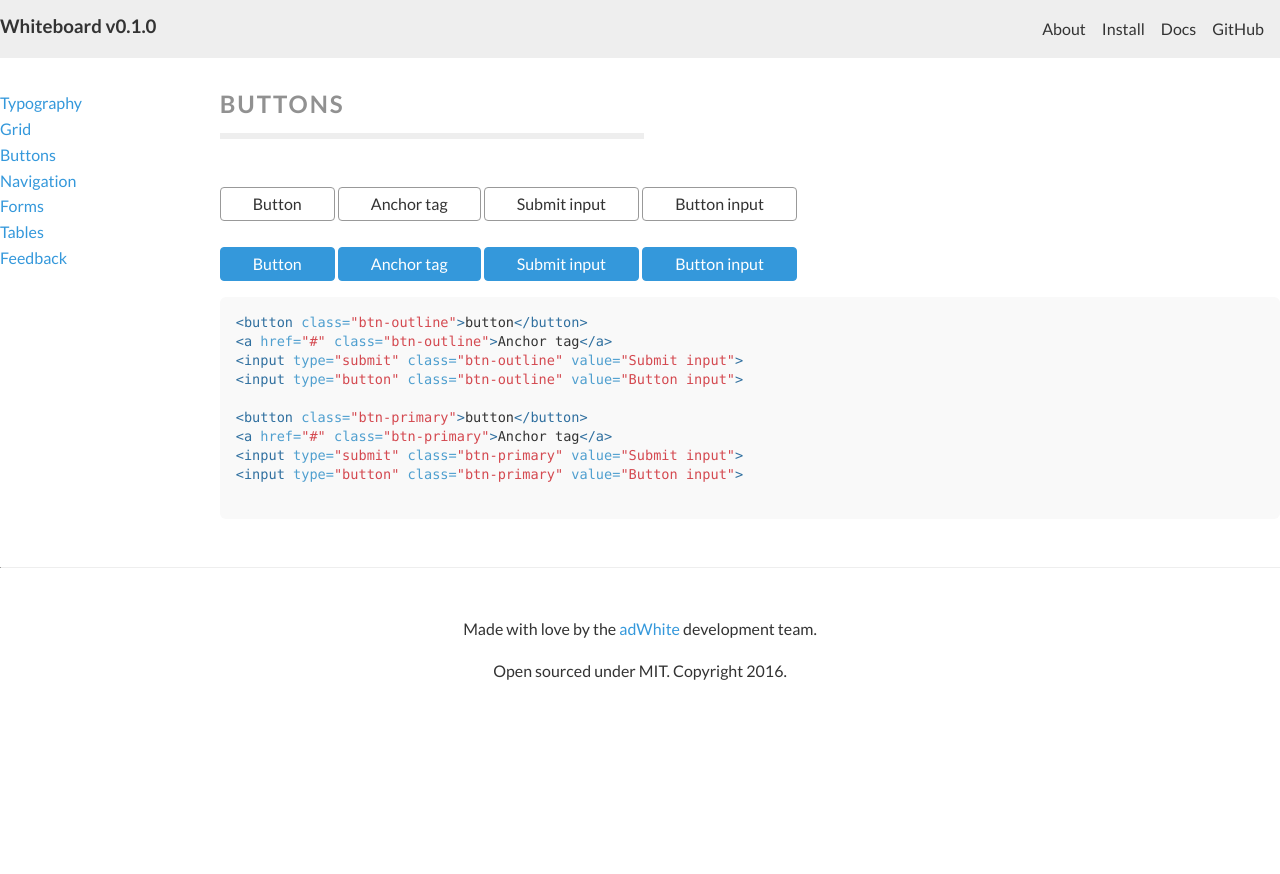
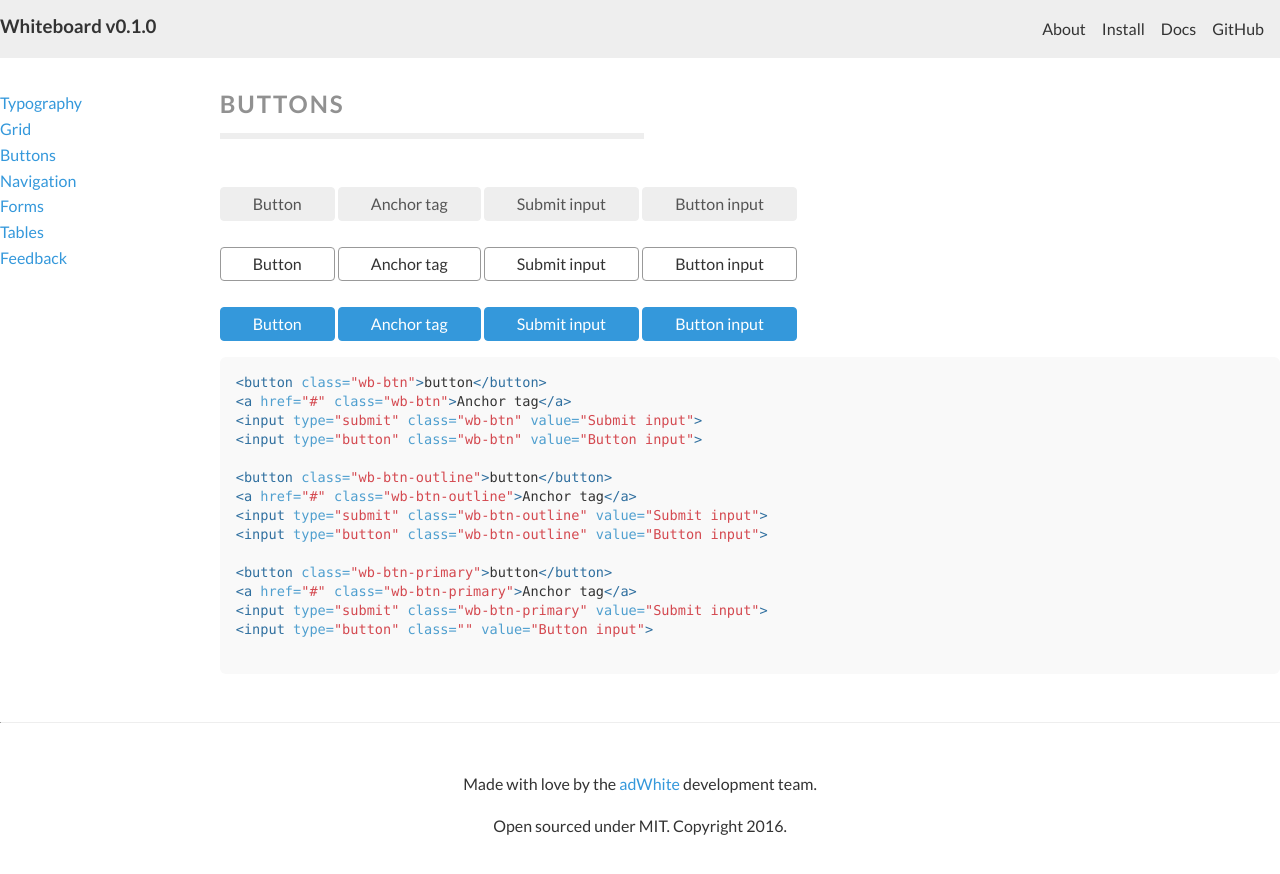
Before and after one commit to adWhite/whiteboard, a Jekyll site: the page built from buttons.html, in a window 1280 px wide. Shown: the top 874 px of the page. Built offline with Jekyll 4.4.1, drawn with Linux system fonts in a browser that asks for light colours; Markdown is read by kramdown in place of the engine named in the settings.

Commit message:
button default added

```diff
--- a/_sass/components/_buttons.scss
+++ b/_sass/components/_buttons.scss
@@ -6,7 +6,6 @@
 %btn-static {
   display: inline-block;
   padding: .5em 2em;
-  border: 0;
   text-decoration: none;
   text-align: center;
   font-family: inherit;
@@ -14,6 +13,7 @@
   white-space: nowarp;
   line-height: 1;
   cursor: pointer;
+  border: 0;
   border-radius: $wb-btn-border-radius;
 
   &:focus {
@@ -28,9 +28,9 @@
   border: 1px solid $border-color;
 
   &:hover {
-    background-color: darken($background-color, 5%);
     color: $text-color;
     text-decoration: none;
+    background-color: darken($background-color, 5%);
     border-color: darken($background-color, 5%);
   }
 
@@ -40,22 +40,33 @@
   }
 }
 
-a.btn-outline,
-button.btn-outline,
-.btn-outline {
+a.wb-btn,
+button.wb-btn,
+.wb-btn {
   @extend %btn-static;
 
-  @include btn($wb-btn-default-bg, $wb-btn-default-color, lighten($wb-btn-default-color, 40%));
+  @include btn($wb-btn-default-bg, $wb-btn-default-color, $wb-btn-default-border);
+
+  // &:hover {
+  //   border-color: lighten($wb-btn-default-color, 10%);
+  // }
+}
+
+a.wb-btn-outline,
+button.wb-btn-outline,
+.wb-btn-outline {
+  @extend %btn-static;
+
+  @include btn($wb-btn-outline-bg, $wb-btn-outline-color, lighten($wb-btn-outline-color, 40%));
 
   &:hover {
     border-color: lighten($wb-btn-default-color, 10%);
   }
 }
 
-
-a.btn-primary,
-button.btn-primary,
-.btn-primary {
+a.wb-btn-primary,
+button.wb-btn-primary,
+.wb-btn-primary {
   @extend %btn-static;
 
   @include btn($wb-btn-primary-bg, $wb-btn-primary-color, $wb-btn-primary-bg);
--- a/_sass/utils/_variables.scss
+++ b/_sass/utils/_variables.scss
@@ -61,9 +61,13 @@ $wb-border-radius-small: 3px;
 
 $wb-btn-border-radius: $wb-border-radius-base;
 
-$wb-btn-default-bg: transparent;
-$wb-btn-default-color: #333;
-$wb-btn-default-border: #ccc;
+$wb-btn-default-bg: $wb-gray-lighter;
+$wb-btn-default-color: $wb-gray;
+$wb-btn-default-border: $wb-btn-default-bg;
+
+$wb-btn-outline-bg: transparent;
+$wb-btn-outline-color: #333;
+$wb-btn-outline-border: #ccc;
 
 $wb-btn-primary-bg: $wb-brand-primary;
 $wb-btn-primary-color: #fff;
--- a/buttons.html
+++ b/buttons.html
@@ -13,31 +13,45 @@ title: Buttons
       <hr class="hr-docs">
 
       <div class="demo">
-        <button class="btn-outline">Button</button>
-        <a href="#" class="btn-outline">Anchor tag</a>
-        <input type="submit" class="btn-outline" value="Submit input">
-        <input type="button" class="btn-outline" value="Button input">
+        <button class="wb-btn">Button</button>
+        <a href="#" class="wb-btn">Anchor tag</a>
+        <input type="submit" class="wb-btn" value="Submit input">
+        <input type="button" class="wb-btn" value="Button input">
       </div> <!-- .demo -->
 
       <br>
 
       <div class="demo">
-        <button class="btn-primary">Button</button>
-        <a href="#" class="btn-primary">Anchor tag</a>
-        <input type="submit" class="btn-primary" value="Submit input">
-        <input type="button" class="btn-primary" value="Button input">
+        <button class="wb-btn-outline">Button</button>
+        <a href="#" class="wb-btn-outline">Anchor tag</a>
+        <input type="submit" class="wb-btn-outline" value="Submit input">
+        <input type="button" class="wb-btn-outline" value="Button input">
+      </div> <!-- .demo -->
+
+      <br>
+
+      <div class="demo">
+        <button class="wb-btn-primary">Button</button>
+        <a href="#" class="wb-btn-primary">Anchor tag</a>
+        <input type="submit" class="wb-btn-primary" value="Submit input">
+        <input type="button" class="wb-btn-primary" value="Button input">
       </div> <!-- .demo -->
 
       {% highlight html %}
-<button class="btn-outline">button</button>
-<a href="#" class="btn-outline">Anchor tag</a>
-<input type="submit" class="btn-outline" value="Submit input">
-<input type="button" class="btn-outline" value="Button input">
+<button class="wb-btn">button</button>
+<a href="#" class="wb-btn">Anchor tag</a>
+<input type="submit" class="wb-btn" value="Submit input">
+<input type="button" class="wb-btn" value="Button input">
 
-<button class="btn-primary">button</button>
-<a href="#" class="btn-primary">Anchor tag</a>
-<input type="submit" class="btn-primary" value="Submit input">
-<input type="button" class="btn-primary" value="Button input">
+<button class="wb-btn-outline">button</button>
+<a href="#" class="wb-btn-outline">Anchor tag</a>
+<input type="submit" class="wb-btn-outline" value="Submit input">
+<input type="button" class="wb-btn-outline" value="Button input">
+
+<button class="wb-btn-primary">button</button>
+<a href="#" class="wb-btn-primary">Anchor tag</a>
+<input type="submit" class="wb-btn-primary" value="Submit input">
+<input type="button" class="" value="Button input">
       {% endhighlight %}
     </section> <!-- .docs-body -->
   </div> <!-- .docs -->
```
